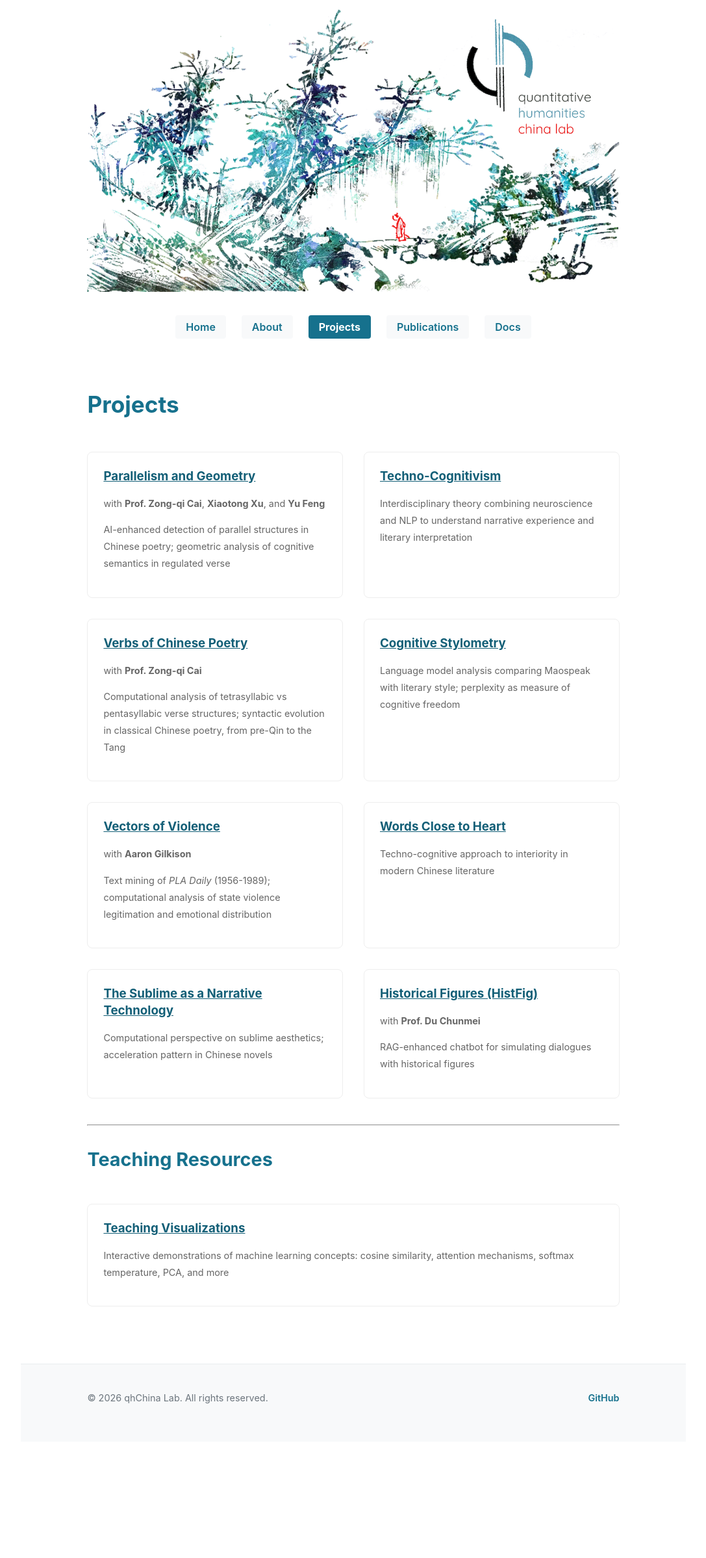
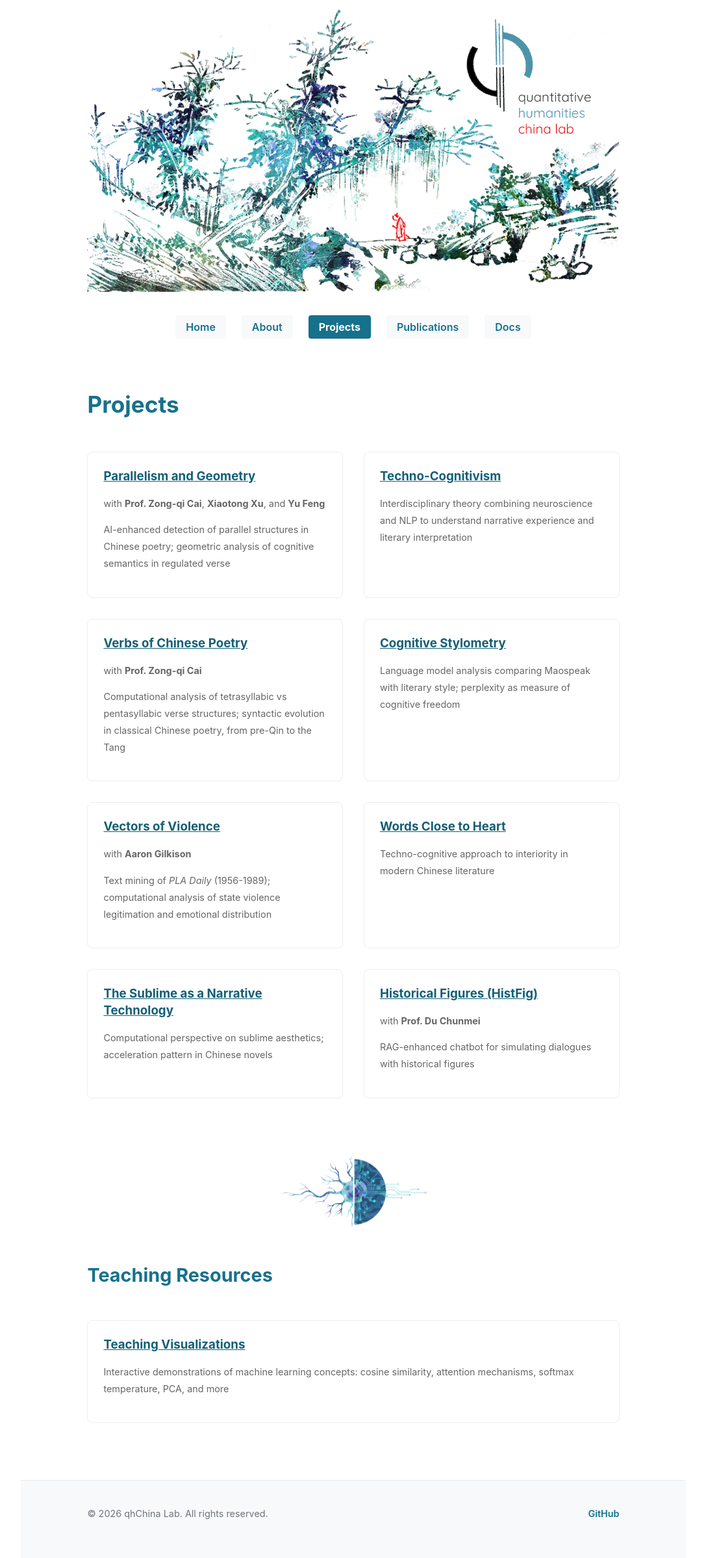
Before and after one commit to mcjkurz/qhchina-web, a Jekyll site: the page built from projects/index.md, in a window 1280 px wide. Shown: the whole page at 65% size, without its empty margins (96-1183 px from the left). Built offline with Jekyll 4.4.1, drawn with Linux system fonts in a browser that asks for light colours; before the commit the page ends 2218 px from its top, so only the background shows below that.

Commit message:
picture change

```diff
--- a/projects/index.md
+++ b/projects/index.md
@@ -75,7 +75,7 @@ permalink: /projects/
     </div>
 </div>
 
----
+<img src="{{ site.baseurl }}/assets/img/separator.png" alt="Separator" class="separator">
 
 ## Teaching Resources
 
```
